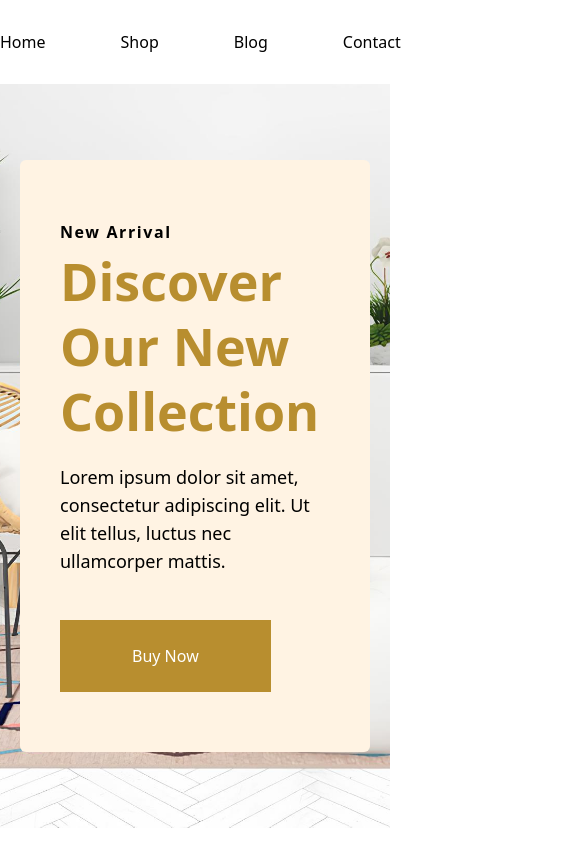
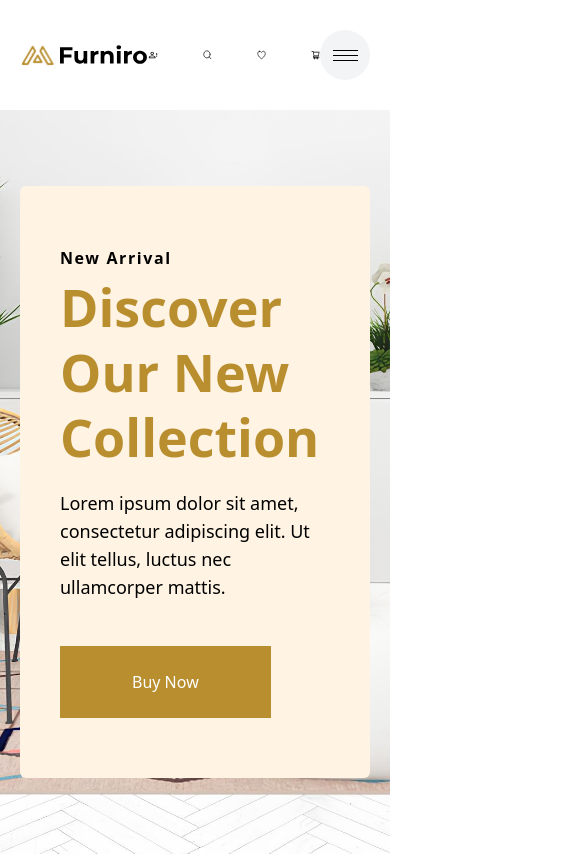
Before and after one commit to Kalynovskyi/furniro-store, a Next.js app: page / in a window 390 px wide. Shown: the top 856 px of the page, 585 px wide, since content can reach past the window. Built offline with nearby package versions, Linux system fonts and the light colour scheme.

Commit message:
mobile menu initial logic added

```diff
--- a/src/app/globals.css
+++ b/src/app/globals.css
@@ -2,6 +2,6 @@
 @tailwind components;
 @tailwind utilities;
 
-body {
+body, html {
   overflow-x: hidden;
 }
--- a/src/components/UI/MainMenu.tsx
+++ b/src/components/UI/MainMenu.tsx
@@ -1,3 +1,4 @@
+"use client";
 
 import Image from "next/image";
 
@@ -6,12 +7,37 @@ import Account from "../../../public/assets/images/account-alert-outline.svg";
 import Search from "../../../public/assets/images/akar-icons_search.svg";
 import Heart from "../../../public/assets/images/akar-icons_heart.svg";
 import Cart from "../../../public/assets/images/hopping-cart-outlined.svg";
+import { useEffect, useState } from "react";
+import useResize from "@/hooks/useResize";
 
 const MainMenu = () => {
+    const [isMobileMenuShown, setIsMobileMenuShown] = useState(false);
+    const [isMobileScreen, setIsMobileScreen] = useState(false);
+
+    const [width, height] = useResize();
+
+    useEffect(() => {
+        if (width < 768) {
+            setIsMobileScreen(true);
+            setIsMobileMenuShown(false);
+        } else {
+            setIsMobileScreen(false);
+            setIsMobileMenuShown(true);
+        }
+    }, []);
+
+    const handleMobileMenuToggle = () => {
+
+        if (isMobileMenuShown) {
+            setIsMobileMenuShown(false);
+        } else {
+            setIsMobileMenuShown(true);
+        }
+    };
+
     return (
-        <>
-            <div className="container 2xl py-30 ">
-                <nav className="flex justify-between items-center">
+        <div className="container 2xl py-30 mx-5 md:mx-auto relative">
+            <nav className="flex justify-between items-center w-[calc(100%-40px)] md:w-full">
                 <div className="logo">
                     <a href="/">
                         <Image
@@ -22,7 +48,25 @@ const MainMenu = () => {
                         />
                     </a>
                 </div>
-                    <ul className="flex justify-center space-x-75">
+
+                <div className="order-3 md:-order-none">
+                    <div
+                        className={`
+                                ${
+                                    isMobileScreen
+                                        ? "absolute w-2/4 h-screen top-0 right-5 bg-white z-40"
+                                        : ""
+                                }
+                                ${isMobileMenuShown ? "" : "hidden"}
+                        `}
+                    >
+                        <ul
+                            className={`flex  ${
+                                isMobileScreen
+                                    ? "flex-col space-y-6 items-end mt-[110px] mr-5"
+                                    : "justify-center space-x-75 "
+                            }`}
+                        >
                             <li>
                                 <a href="/">Home</a>
                             </li>
@@ -36,6 +80,17 @@ const MainMenu = () => {
                                 <a href="/contact">Contact</a>
                             </li>
                         </ul>
+                    </div>
+
+                    <div
+                        className="relative z-50 w-[50px] h-[50px] rounded-full bg-gray-100 flex flex-col justify-center items-center space-y-1 cursor-pointer md:hidden"
+                        onClick={handleMobileMenuToggle}
+                    >
+                        <div className="w-2/4 h-[1px] bg-black"></div>
+                        <div className="w-2/4 h-[1px] bg-black"></div>
+                        <div className="w-2/4 h-[1px] bg-black"></div>
+                    </div>
+                </div>
 
                 <div className="icons ">
                     <ul className="flex space-x-45">
@@ -75,7 +130,6 @@ const MainMenu = () => {
                 </div>
             </nav>
         </div>
-        </>
     );
 };
 
--- a/src/hooks/useResize.tsx
+++ b/src/hooks/useResize.tsx
@@ -1,11 +1,18 @@
-import { useEffect } from "react";
+"use client";
 
-const useResize = (callback: () => void) => {
+import { useEffect, useState } from "react";
+
+const useResize = (callback?: () => void) => {
+    const [size, setSize] = useState([
+        typeof window !== "undefined" ? window.outerWidth : 0,
+        typeof window !== "undefined" ? window.outerHeight : 0,
+    ]);
 
     useEffect(() => {
+        const handleResize = () => {
+            setSize([window.outerWidth, window.outerHeight]);
 
-        const handleResize = () => {
-            callback();
+            if (typeof callback === "function") callback();
         };
 
         let timeOutFunctionId: number;
@@ -19,7 +26,9 @@ const useResize = (callback: () => void) => {
         return () => {
             window.removeEventListener("resize", handleResize);
         };
-    }, [callback]);
+    }, [callback, size]);
+
+    return size;
 };
 
 export default useResize;
```
Lines whose indentation alone changed are shown as unchanged.
